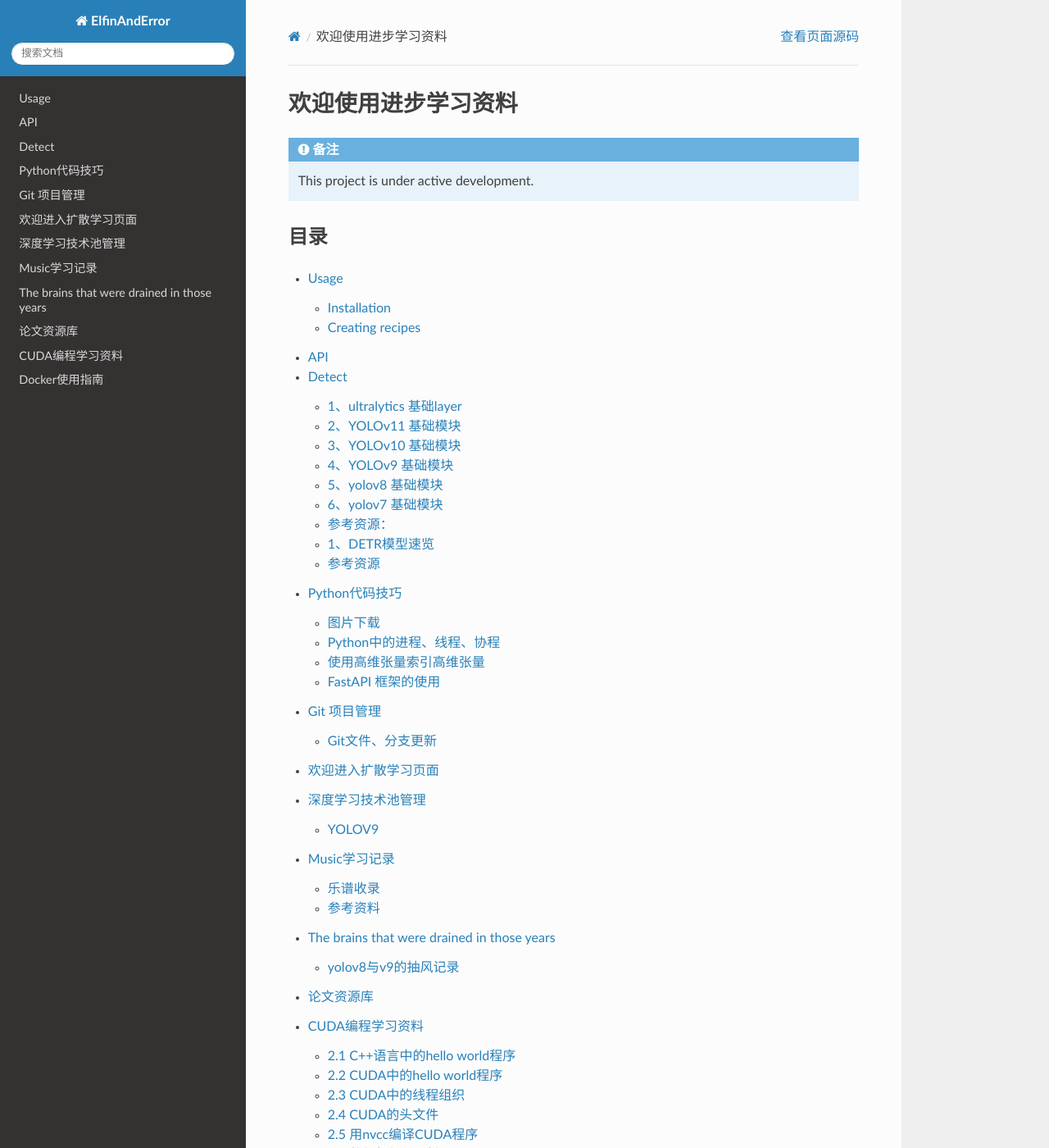
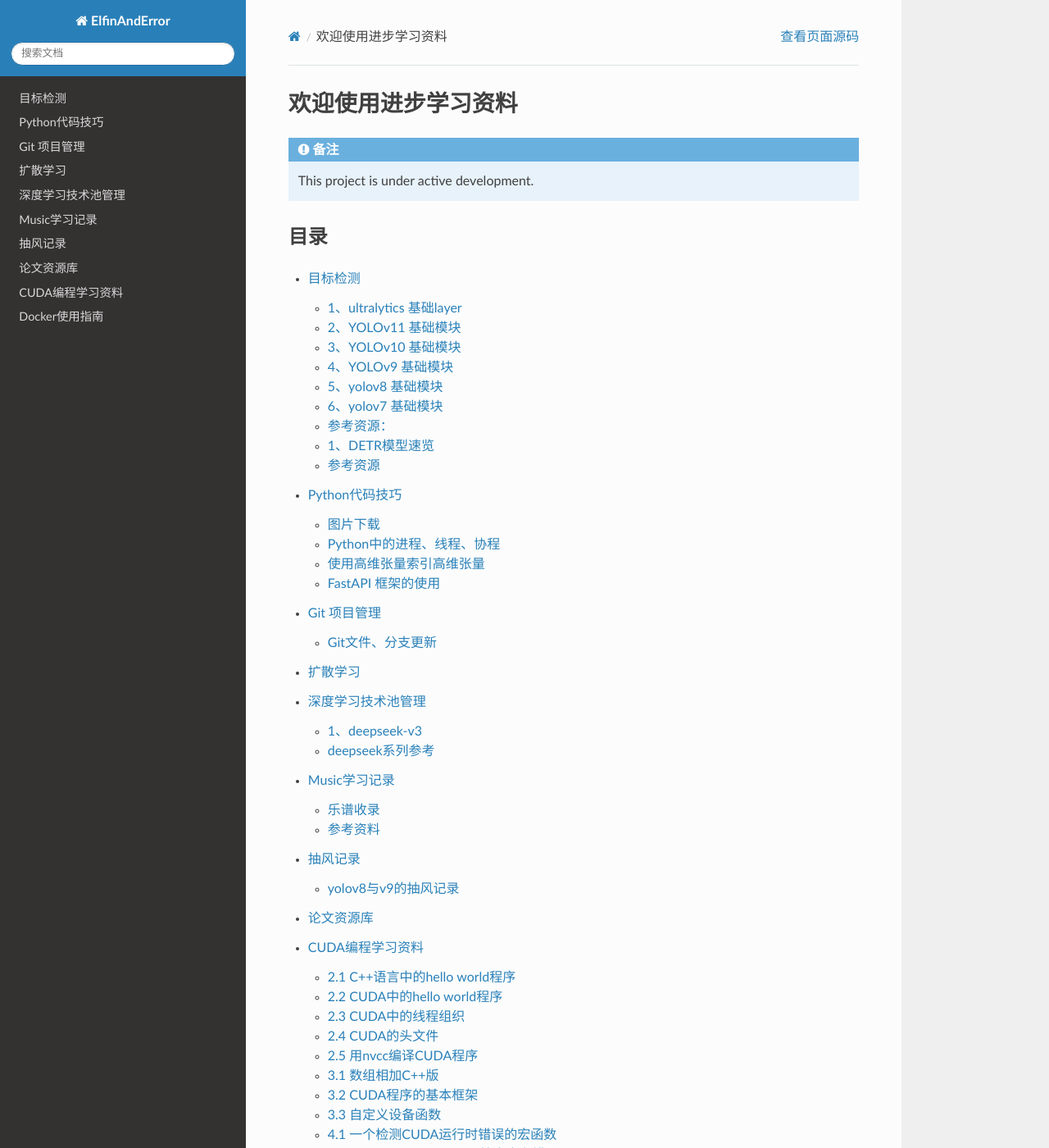
Before and after one commit to firstelfin/Book-ElfinAndError, a Sphinx documentation site: the page built from docs/source/index.rst, in a window 1280 px wide and 1400 px high. Shown: the whole window at 82% size. Built offline with Sphinx 7.4.7 and the Read the Docs theme 3.1.0, drawn with Linux system fonts in a browser that asks for light colours; pages that are not in the unit, such as notebooks, are missing from menus.

Commit message:
update name

```diff
--- a/docs/source/BWD/bwd.rst
+++ b/docs/source/BWD/bwd.rst
@@ -1,4 +1,4 @@
-The brains that were drained in those years
+抽风记录
 ========================================================
 
 本章记录python编程过程中遇到的**Git**使用知识点。
--- a/docs/source/Detect/Detect.rst
+++ b/docs/source/Detect/Detect.rst
@@ -1,4 +1,4 @@
-Detect
+目标检测
 ===================================
 
 本章记录深度学习技术trick、架构设计信息。
--- a/docs/source/deepLearning/learning.rst
+++ b/docs/source/deepLearning/learning.rst
@@ -6,4 +6,4 @@
 .. toctree::
     :maxdepth: 2
 
-    yolov9
+    deepseek
--- a/docs/source/diffusion/diffusion_study.rst
+++ b/docs/source/diffusion/diffusion_study.rst
@@ -1,4 +1,4 @@
-欢迎进入扩散学习页面
+扩散学习
 ===================================
 
 本章21年爆火的 **Diffusion** 知识点。
--- a/docs/source/index.rst
+++ b/docs/source/index.rst
@@ -12,8 +12,6 @@
 .. toctree::
    :maxdepth: 2
 
-   usage
-   api
    Detect/Detect
    pythonTrick/python_trick
    gitTrick/git_trick
```
Also changed, not shown: docs/source/api.rst (deleted, +0 -7 lines), docs/source/usage.rst (deleted, +0 -33 lines).
